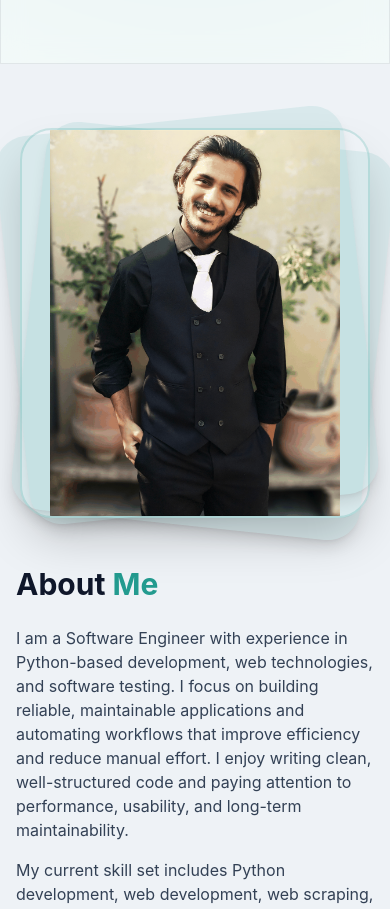
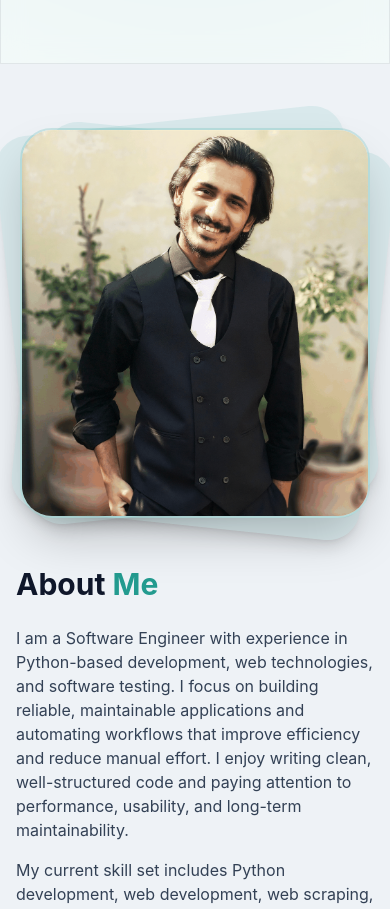
Before and after one commit to hamzax-codes/me, a React (Vite) app: page / in a window 390 px wide. Shown: the part 780-1689 px from the top of the page. Built offline with nearby package versions, Linux system fonts and the light colour scheme.

Commit message:
Fix About image - use object-top on mobile to show head while filling box

```diff
--- a/src/components/About.jsx
+++ b/src/components/About.jsx
@@ -24,7 +24,7 @@ const About = () => {
                                 alt="Hamza Ali - Software Engineer"
                                 loading="lazy"
                                 decoding="async"
-                                className="relative z-10 w-full h-[390px] sm:h-[480px] object-contain sm:object-cover object-center rounded-[2rem] shadow-2xl border-2 border-brand-500/20"
+                                className="relative z-10 w-full h-[390px] sm:h-[480px] object-cover object-top sm:object-center rounded-[2rem] shadow-2xl border-2 border-brand-500/20"
                             />
                         </div>
                     </motion.div>
```
